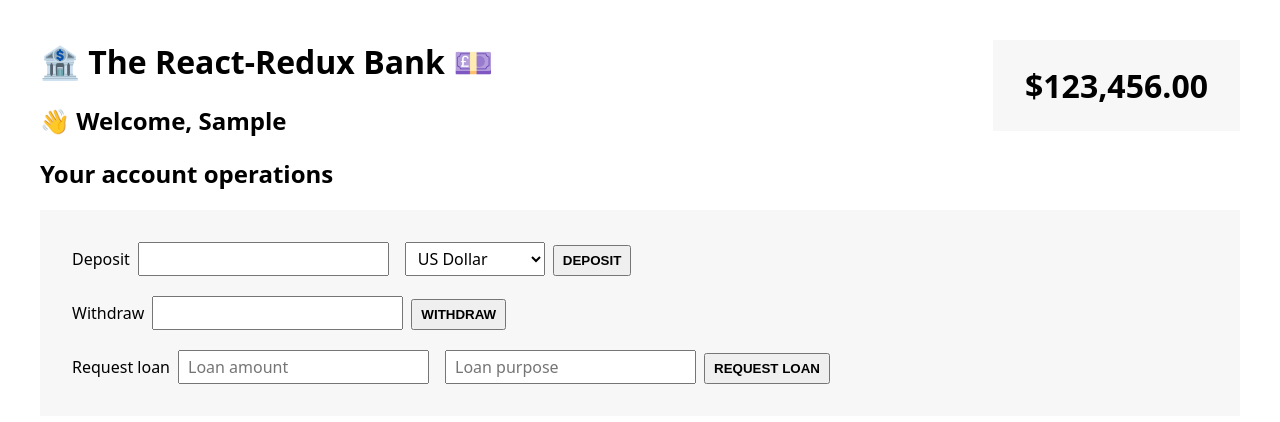
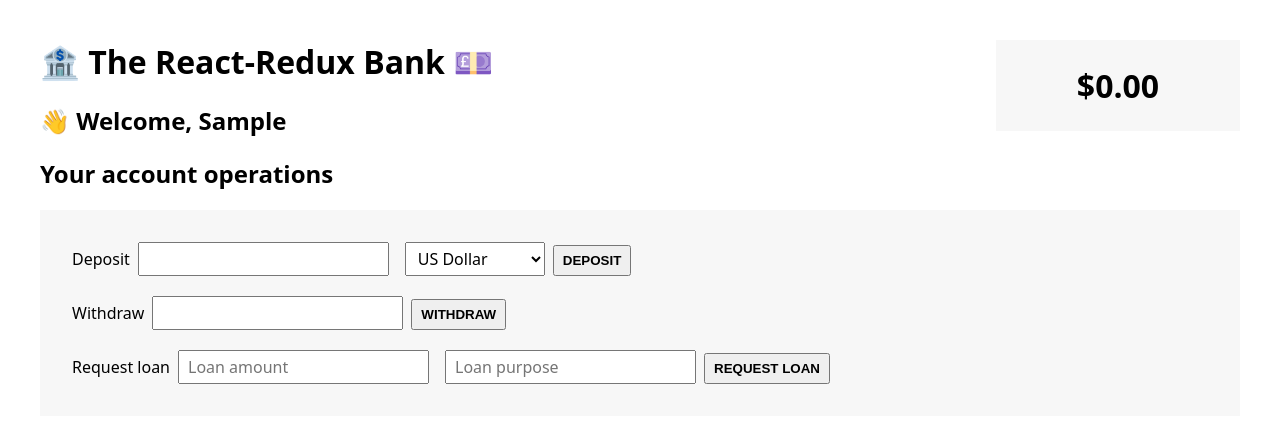
Before and after one commit to zeenat-abedin/redux-intro, a React (Create React App) app: page / in a window 1280 px wide. Both pictures are taken after typing "Sample", "Sample" into the empty fields and a click on the button "CREATE NEW CUSTOMER". Shown: the top 422 px of the page. Built offline with nearby package versions, Linux system fonts and the light colour scheme.

Commit message:
Connect BalanceDisplay component to Redux store to access account balance

```diff
--- a/src/features/accounts/BalanceDisplay.js
+++ b/src/features/accounts/BalanceDisplay.js
@@ -1,3 +1,5 @@
+import { connect } from "react-redux";
+
 function formatCurrency(value) {
   return new Intl.NumberFormat("en", {
     style: "currency",
@@ -5,8 +7,14 @@
   }).format(value);
 }
 
-function BalanceDisplay() {
-  return <div className="balance">{formatCurrency(123456)}</div>;
+function BalanceDisplay({ balance }) {
+  return <div className="balance">{formatCurrency(balance)}</div>;
 }
 
-export default BalanceDisplay;
+function mapStateToProps(state) {
+  return {
+    balance: state.account.balance
+  }
+}
+
+export default connect(mapStateToProps)(BalanceDisplay);
```
